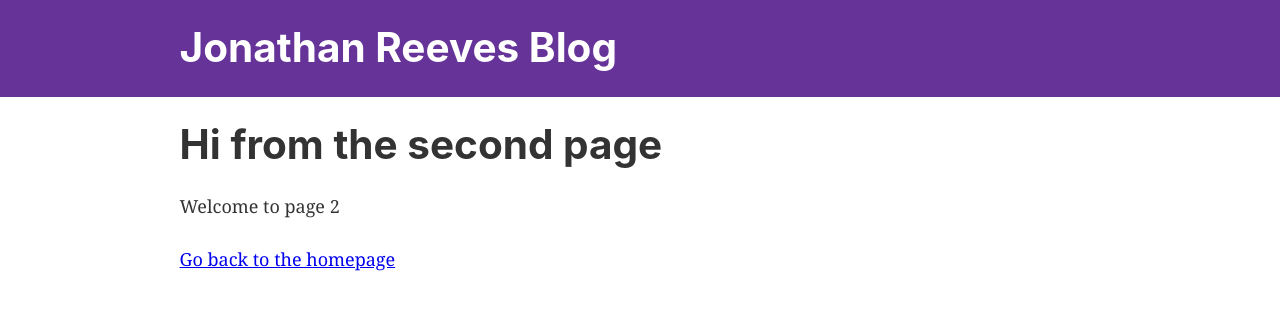
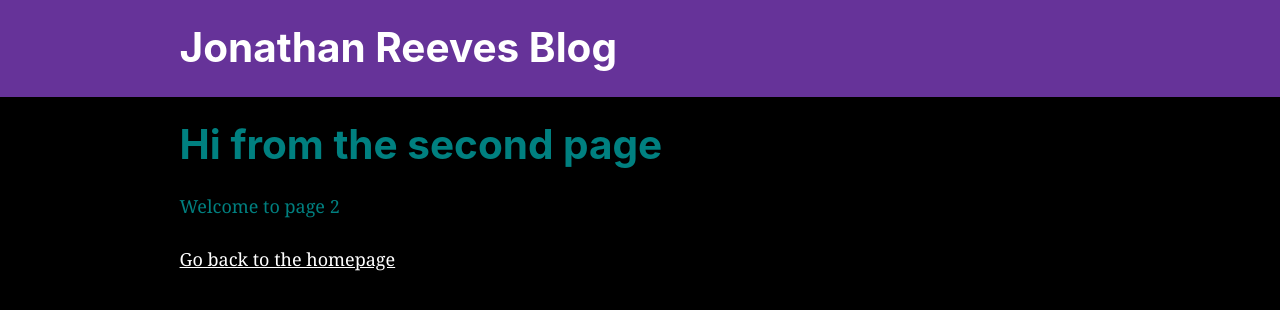
Before and after one commit to RedHoodJT1988/jonathanreevesblog, a Gatsby site: page /page-2 in a window 1280 px wide. Built offline with nearby package versions, Linux system fonts and the light colour scheme; Gatsby itself is replaced by a stand-in of ours.

Commit message:
added some color

```diff
--- a/src/components/layout.css
+++ b/src/components/layout.css
@@ -1,11 +1,18 @@
+* {
+  color: teal;
+}
+
 html {
   font-family: sans-serif;
   -ms-text-size-adjust: 100%;
   -webkit-text-size-adjust: 100%;
 }
+
 body {
   margin: 0;
+  background-color: black;
 }
+
 article,
 aside,
 details,
@@ -20,55 +27,69 @@ section,
 summary {
   display: block;
 }
+
 audio,
 canvas,
 progress,
 video {
   display: inline-block;
 }
+
 audio:not([controls]) {
   display: none;
   height: 0;
 }
+
 progress {
   vertical-align: baseline;
 }
+
 [hidden],
 template {
   display: none;
 }
+
 a {
   background-color: transparent;
   -webkit-text-decoration-skip: objects;
+  color: white;
 }
+
 a:active,
 a:hover {
   outline-width: 0;
 }
+
 abbr[title] {
   border-bottom: none;
   text-decoration: underline;
   text-decoration: underline dotted;
 }
+
 b,
 strong {
   font-weight: inherit;
   font-weight: bolder;
 }
+
 dfn {
   font-style: italic;
 }
+
 h1 {
   font-size: 2em;
   margin: .67em 0;
 }
+
 mark {
   background-color: #ff0;
   color: #000;
 }
+
 small {
   font-size: 80%;
 }
+
 sub,
 sup {
   font-size: 75%;
@@ -76,18 +97,23 @@ sup {
   position: relative;
   vertical-align: baseline;
 }
+
 sub {
   bottom: -.25em;
 }
+
 sup {
   top: -.5em;
 }
+
 img {
   border-style: none;
 }
+
 svg:not(:root) {
   overflow: hidden;
 }
+
 code,
 kbd,
 pre,
@@ -95,14 +121,17 @@ samp {
   font-family: monospace, monospace;
   font-size: 1em;
 }
+
 figure {
   margin: 1em 40px;
 }
+
 hr {
   box-sizing: content-box;
   height: 0;
   overflow: visible;
 }
+
 button,
 input,
 optgroup,
@@ -111,23 +140,28 @@ textarea {
   font: inherit;
   margin: 0;
 }
+
 optgroup {
   font-weight: 700;
 }
+
 button,
 input {
   overflow: visible;
 }
+
 button,
 select {
   text-transform: none;
 }
+
 [type=reset],
 [type=submit],
 button,
 html [type=button] {
   -webkit-appearance: button;
 }
+
 [type=button]::-moz-focus-inner,
 [type=reset]::-moz-focus-inner,
 [type=submit]::-moz-focus-inner,
@@ -135,17 +169,20 @@ button::-moz-focus-inner {
   border-style: none;
   padding: 0;
 }
+
 [type=button]:-moz-focusring,
 [type=reset]:-moz-focusring,
 [type=submit]:-moz-focusring,
 button:-moz-focusring {
   outline: 1px dotted ButtonText;
 }
+
 fieldset {
   border: 1px solid silver;
   margin: 0 2px;
   padding: .35em .625em .75em;
 }
+
 legend {
   box-sizing: border-box;
   color: inherit;
@@ -154,48 +191,60 @@ legend {
   padding: 0;
   white-space: normal;
 }
+
 textarea {
   overflow: auto;
 }
+
 [type=checkbox],
 [type=radio] {
   box-sizing: border-box;
   padding: 0;
 }
+
 [type=number]::-webkit-inner-spin-button,
 [type=number]::-webkit-outer-spin-button {
   height: auto;
 }
+
 [type=search] {
   -webkit-appearance: textfield;
   outline-offset: -2px;
 }
+
 [type=search]::-webkit-search-cancel-button,
 [type=search]::-webkit-search-decoration {
   -webkit-appearance: none;
 }
+
 ::-webkit-input-placeholder {
   color: inherit;
   opacity: .54;
 }
+
 ::-webkit-file-upload-button {
   -webkit-appearance: button;
   font: inherit;
 }
+
 html {
   font: 112.5%/1.45em georgia, serif;
   box-sizing: border-box;
   overflow-y: scroll;
 }
+
 * {
   box-sizing: inherit;
 }
+
 *:before {
   box-sizing: inherit;
 }
+
 *:after {
   box-sizing: inherit;
 }
+
 body {
   color: hsla(0, 0%, 0%, 0.8);
   font-family: georgia, serif;
@@ -207,6 +256,7 @@ body {
   -webkit-font-feature-settings: "kern", "liga", "clig", "calt";
   font-feature-settings: "kern", "liga", "clig", "calt";
 }
+
 img {
   max-width: 100%;
   margin-left: 0;
@@ -218,6 +268,7 @@ img {
   padding-top: 0;
   margin-bottom: 1.45rem;
 }
+
 h1 {
   margin-left: 0;
   margin-right: 0;
@@ -235,6 +286,7 @@ h1 {
   font-size: 2.25rem;
   line-height: 1.1;
 }
+
 h2 {
   margin-left: 0;
   margin-right: 0;
@@ -252,6 +304,7 @@ h2 {
   font-size: 1.62671rem;
   line-height: 1.1;
 }
+
 h3 {
   margin-left: 0;
   margin-right: 0;
@@ -269,6 +322,7 @@ h3 {
   font-size: 1.38316rem;
   line-height: 1.1;
 }
+
 h4 {
   margin-left: 0;
   margin-right: 0;
@@ -286,6 +340,7 @@ h4 {
   font-size: 1rem;
   line-height: 1.1;
 }
+
 h5 {
   margin-left: 0;
   margin-right: 0;
@@ -303,6 +358,7 @@ h5 {
   font-size: 0.85028rem;
   line-height: 1.1;
 }
+
 h6 {
   margin-left: 0;
   margin-right: 0;
@@ -320,6 +376,7 @@ h6 {
   font-size: 0.78405rem;
   line-height: 1.1;
 }
+
 hgroup {
   margin-left: 0;
   margin-right: 0;
@@ -330,6 +387,7 @@ hgroup {
   padding-top: 0;
   margin-bottom: 1.45rem;
 }
+
 ul {
   margin-left: 1.45rem;
   margin-right: 0;
@@ -342,6 +400,7 @@ ul {
   list-style-position: outside;
   list-style-image: none;
 }
+
 ol {
   margin-left: 1.45rem;
   margin-right: 0;
@@ -354,6 +413,7 @@ ol {
   list-style-position: outside;
   list-style-image: none;
 }
+
 dl {
   margin-left: 0;
   margin-right: 0;
@@ -364,6 +424,7 @@ dl {
   padding-top: 0;
   margin-bottom: 1.45rem;
 }
+
 dd {
   margin-left: 0;
   margin-right: 0;
@@ -374,6 +435,7 @@ dd {
   padding-top: 0;
   margin-bottom: 1.45rem;
 }
+
 p {
   margin-left: 0;
   margin-right: 0;
@@ -384,6 +446,7 @@ p {
   padding-top: 0;
   margin-bottom: 1.45rem;
 }
+
 figure {
   margin-left: 0;
   margin-right: 0;
@@ -394,6 +457,7 @@ figure {
   padding-top: 0;
   margin-bottom: 1.45rem;
 }
+
 pre {
   margin-left: 0;
   margin-right: 0;
@@ -411,6 +475,7 @@ pre {
   word-wrap: normal;
   padding: 1.45rem;
 }
+
 table {
   margin-left: 0;
   margin-right: 0;
@@ -425,6 +490,7 @@ table {
   border-collapse: collapse;
   width: 100%;
 }
+
 fieldset {
   margin-left: 0;
   margin-right: 0;
@@ -435,6 +501,7 @@ fieldset {
   padding-top: 0;
   margin-bottom: 1.45rem;
 }
+
 blockquote {
   margin-left: 1.45rem;
   margin-right: 1.45rem;
@@ -445,6 +512,7 @@ blockquote {
   padding-top: 0;
   margin-bottom: 1.45rem;
 }
+
 form {
   margin-left: 0;
   margin-right: 0;
@@ -455,6 +523,7 @@ form {
   padding-top: 0;
   margin-bottom: 1.45rem;
 }
+
 noscript {
   margin-left: 0;
   margin-right: 0;
@@ -465,6 +534,7 @@ noscript {
   padding-top: 0;
   margin-bottom: 1.45rem;
 }
+
 iframe {
   margin-left: 0;
   margin-right: 0;
@@ -475,6 +545,7 @@ iframe {
   padding-top: 0;
   margin-bottom: 1.45rem;
 }
+
 hr {
   margin-left: 0;
   margin-right: 0;
@@ -488,6 +559,7 @@ hr {
   border: none;
   height: 1px;
 }
+
 address {
   margin-left: 0;
   margin-right: 0;
@@ -498,77 +570,98 @@ address {
   padding-top: 0;
   margin-bottom: 1.45rem;
 }
+
 b {
   font-weight: bold;
 }
+
 strong {
   font-weight: bold;
 }
+
 dt {
   font-weight: bold;
 }
+
 th {
   font-weight: bold;
 }
+
 li {
   margin-bottom: calc(1.45rem / 2);
 }
+
 ol li {
   padding-left: 0;
 }
+
 ul li {
   padding-left: 0;
 }
-li > ol {
+
+li>ol {
   margin-left: 1.45rem;
   margin-bottom: calc(1.45rem / 2);
   margin-top: calc(1.45rem / 2);
 }
-li > ul {
+
+li>ul {
   margin-left: 1.45rem;
   margin-bottom: calc(1.45rem / 2);
   margin-top: calc(1.45rem / 2);
 }
+
 blockquote *:last-child {
   margin-bottom: 0;
 }
+
 li *:last-child {
   margin-bottom: 0;
 }
+
 p *:last-child {
   margin-bottom: 0;
 }
-li > p {
+
+li>p {
   margin-bottom: calc(1.45rem / 2);
 }
+
 code {
   font-size: 0.85rem;
   line-height: 1.45rem;
 }
+
 kbd {
   font-size: 0.85rem;
   line-height: 1.45rem;
 }
+
 samp {
   font-size: 0.85rem;
   line-height: 1.45rem;
 }
+
 abbr {
   border-bottom: 1px dotted hsla(0, 0%, 0%, 0.5);
   cursor: help;
 }
+
 acronym {
   border-bottom: 1px dotted hsla(0, 0%, 0%, 0.5);
   cursor: help;
 }
+
 abbr[title] {
   border-bottom: 1px dotted hsla(0, 0%, 0%, 0.5);
   cursor: help;
   text-decoration: none;
 }
+
 thead {
   text-align: left;
 }
+
 td,
 th {
   text-align: left;
@@ -582,14 +675,17 @@ th {
   padding-top: 0.725rem;
   padding-bottom: calc(0.725rem - 1px);
 }
+
 th:first-child,
 td:first-child {
   padding-left: 0;
 }
+
 th:last-child,
 td:last-child {
   padding-right: 0;
 }
+
 tt,
 code {
   background-color: hsla(0, 0%, 0%, 0.04);
@@ -600,10 +696,12 @@ code {
   padding-top: 0.2em;
   padding-bottom: 0.2em;
 }
+
 pre code {
   background: none;
   line-height: 1.42;
 }
+
 code:before,
 code:after,
 tt:before,
@@ -611,12 +709,14 @@ tt:after {
   letter-spacing: -0.2em;
   content: " ";
 }
+
 pre code:before,
 pre code:after,
 pre tt:before,
 pre tt:after {
   content: "";
 }
+
 @media only screen and (max-width: 480px) {
   html {
     font-size: 100%;
```
Also changed, not shown: src/pages/11-09-18-first-blog-post/index.md (+2 -0 lines), 1 other file.
